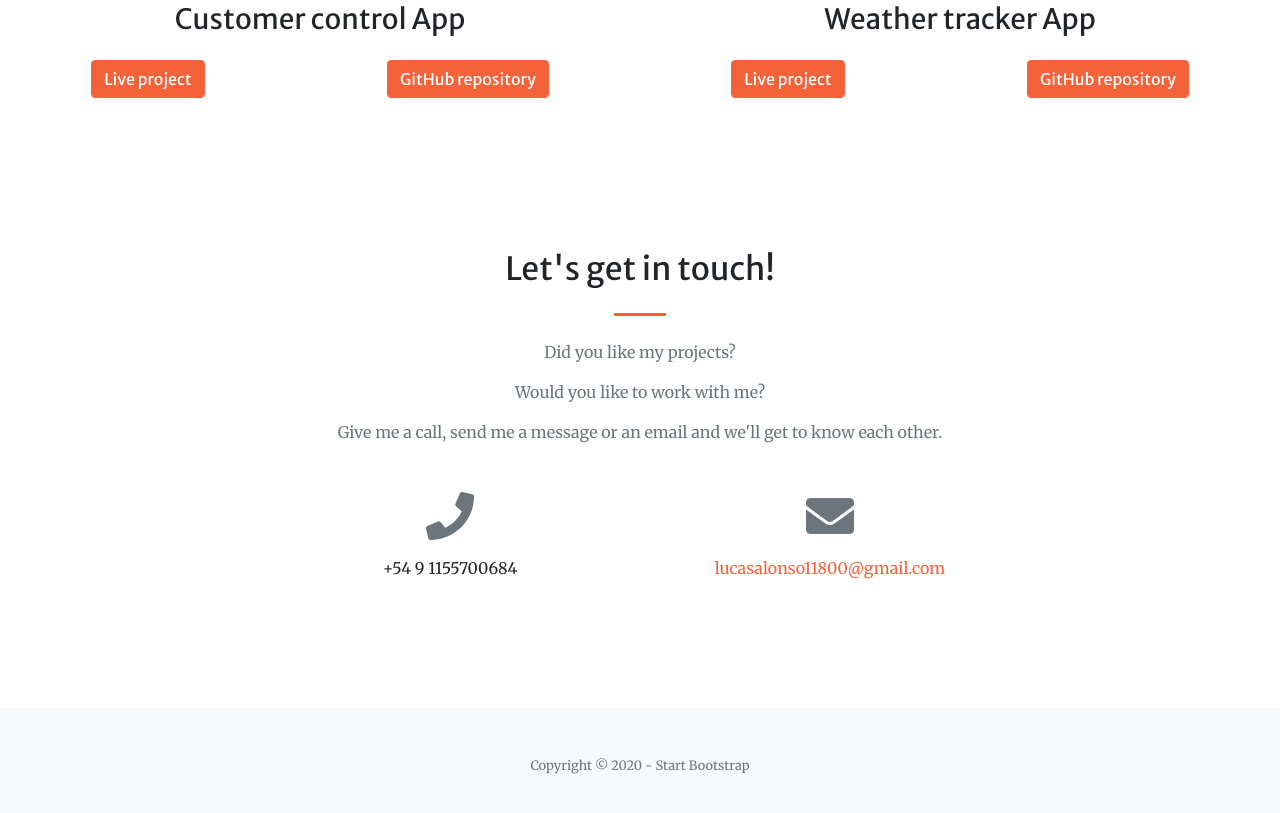
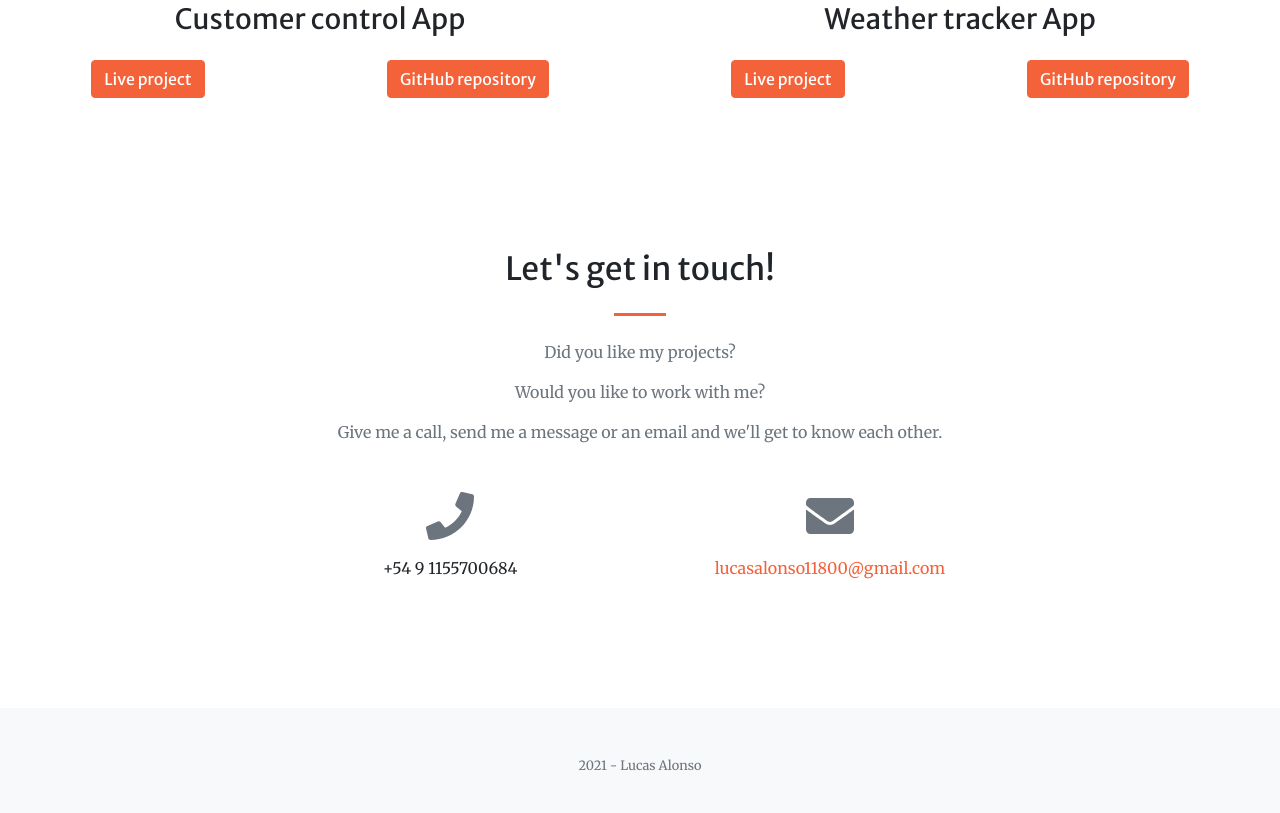
Before and after one commit to LucasAlonso11800/personal-portfolio, a plain HTML site: page index.html in a window 1280 px wide. Shown: the part 3010-3823 px from the top of the page. Drawn offline with nearby package versions, Linux system fonts and the light colour scheme.

Commit message:
Changed footer

```diff
--- a/index.html
+++ b/index.html
@@ -235,7 +235,7 @@
     <!-- Footer-->
     <footer class="bg-light py-5">
         <div class="container">
-            <div class="small text-center text-muted">Copyright © 2020 - Start Bootstrap</div>
+            <div class="small text-center text-muted">2021 - Lucas Alonso</div>
         </div>
     </footer>
     <!-- Bootstrap core JS-->
```
